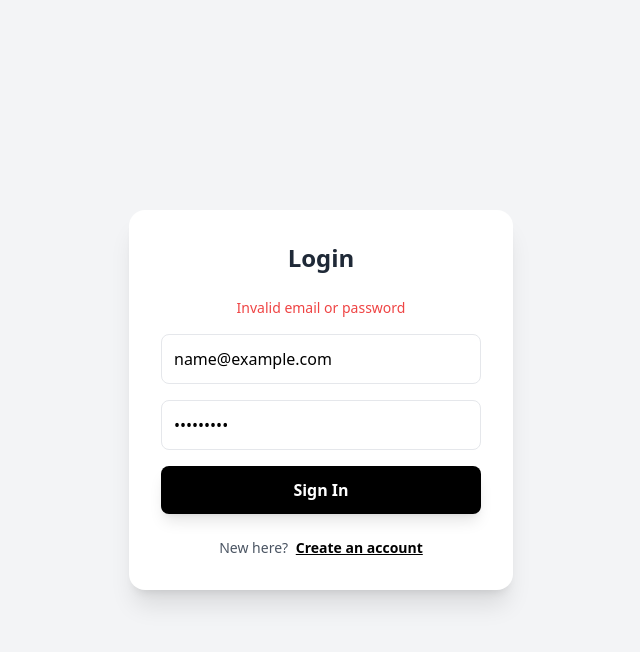
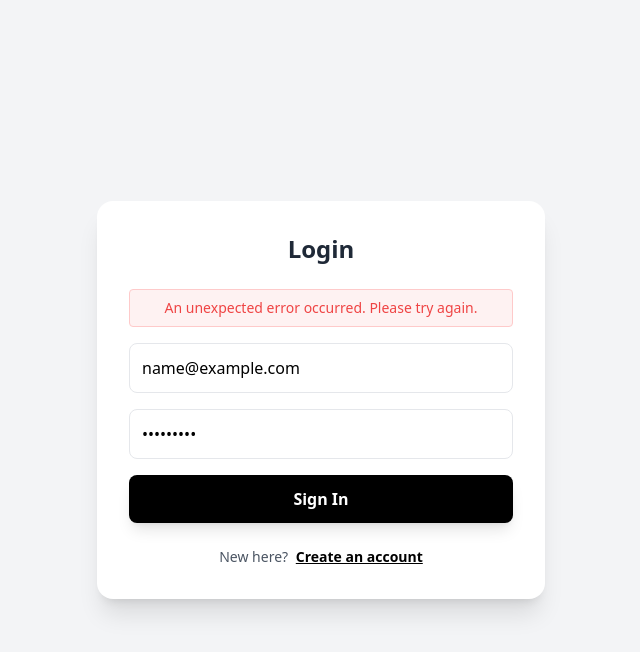
Before and after one commit to Cavsteeek/Vehicle-Information-Tracking-System, a Vue app in the folder vhs-fe/: page /login in a window 1280 px wide. Both pictures are taken after typing "name@example.com", "Sample123" into the empty fields and a click on the button "Sign In". Shown: the top 652 px of the page, without its empty margins (319-959 px from the left). Built offline with nearby package versions, Linux system fonts and the light colour scheme; no server answers.

Commit message:
added spinner and updated error messages: FE
moved approved users logic to the login func: BE

```diff
--- a/vhs-fe/src/views/Login.vue
+++ b/vhs-fe/src/views/Login.vue
@@ -1,4 +1,4 @@
-<script setup>
+<!-- <script setup>
 import { ref } from 'vue'
 import { useRouter } from 'vue-router'
 import api from '../api/http'
@@ -51,3 +51,85 @@ const handleLogin = async () => {
         </div>
     </div>
 </template>
+ -->
+
+<script setup>
+import { ref } from 'vue'
+import { useRouter } from 'vue-router'
+import api from '../api/http'
+
+const router = useRouter()
+
+const email = ref('')
+const password = ref('')
+const error = ref('')
+const loading = ref(false) // Spinner state
+
+const handleLogin = async () => {
+    if (!email.value || !password.value) return
+
+    error.value = ''
+    loading.value = true // Start spinner
+
+    try {
+        const res = await api.post('/auth/login', {
+            email: email.value,
+            password: password.value,
+        })
+        localStorage.setItem('token', res.data.access_token)
+        router.push('/dashboard')
+    } catch (err) {
+        // Capture the specific error from FastAPI (401 vs 403)
+        if (err.response && err.response.data && err.response.data.detail) {
+            error.value = err.response.data.detail
+        } else {
+            error.value = 'An unexpected error occurred. Please try again.'
+        }
+    } finally {
+        loading.value = false // Stop spinner
+    }
+}
+</script>
+
+<template>
+    <div class="min-h-screen flex items-center justify-center bg-gray-100 p-4">
+        <div class="w-full max-w-md p-8 bg-white shadow-xl rounded-2xl">
+            <h1 class="text-2xl font-bold mb-6 text-center text-gray-800">Login</h1>
+
+            <p v-if="error"
+                class="text-red-500 text-sm mb-4 text-center font-medium bg-red-50 p-2 rounded border border-red-200">
+                {{ error }}
+            </p>
+
+            <form @submit.prevent="handleLogin" class="space-y-4">
+                <input v-model="email" name="email" type="email" autocomplete="email" placeholder="Email"
+                    :disabled="loading"
+                    class="w-full border p-3 rounded-lg outline-none focus:ring-2 focus:ring-black transition disabled:bg-gray-50" />
+
+                <input v-model="password" name="password" type="password" autocomplete="current-password"
+                    placeholder="Password" :disabled="loading"
+                    class="w-full border p-3 rounded-lg outline-none focus:ring-2 focus:ring-black transition disabled:bg-gray-50" />
+
+                <button type="submit" :disabled="loading"
+                    class="w-full bg-black text-white p-3 rounded-lg font-bold hover:bg-gray-800 transition shadow-lg active:scale-95 disabled:bg-gray-400 flex items-center justify-center">
+
+                    <svg v-if="loading" class="animate-spin -ml-1 mr-3 h-5 w-5 text-white"
+                        xmlns="http://www.w3.org/2000/svg" fill="none" viewBox="0 0 24 24">
+                        <circle class="opacity-25" cx="12" cy="12" r="10" stroke="currentColor" stroke-width="4">
+                        </circle>
+                        <path class="opacity-75" fill="currentColor"
+                            d="M4 12a8 8 0 018-8V0C5.373 0 0 5.373 0 12h4zm2 5.291A7.962 7.962 0 014 12H0c0 3.042 1.135 5.824 3 7.938l3-2.647z">
+                        </path>
+                    </svg>
+
+                    {{ loading ? 'Signing in...' : 'Sign In' }}
+                </button>
+            </form>
+
+            <p class="mt-6 text-center text-sm text-gray-600">
+                New here?
+                <router-link to="/register" class="text-black font-bold underline ml-1">Create an account</router-link>
+            </p>
+        </div>
+    </div>
+</template>
```
Also changed, not shown: 1 other file (tests, documents, lock files or other folders).
